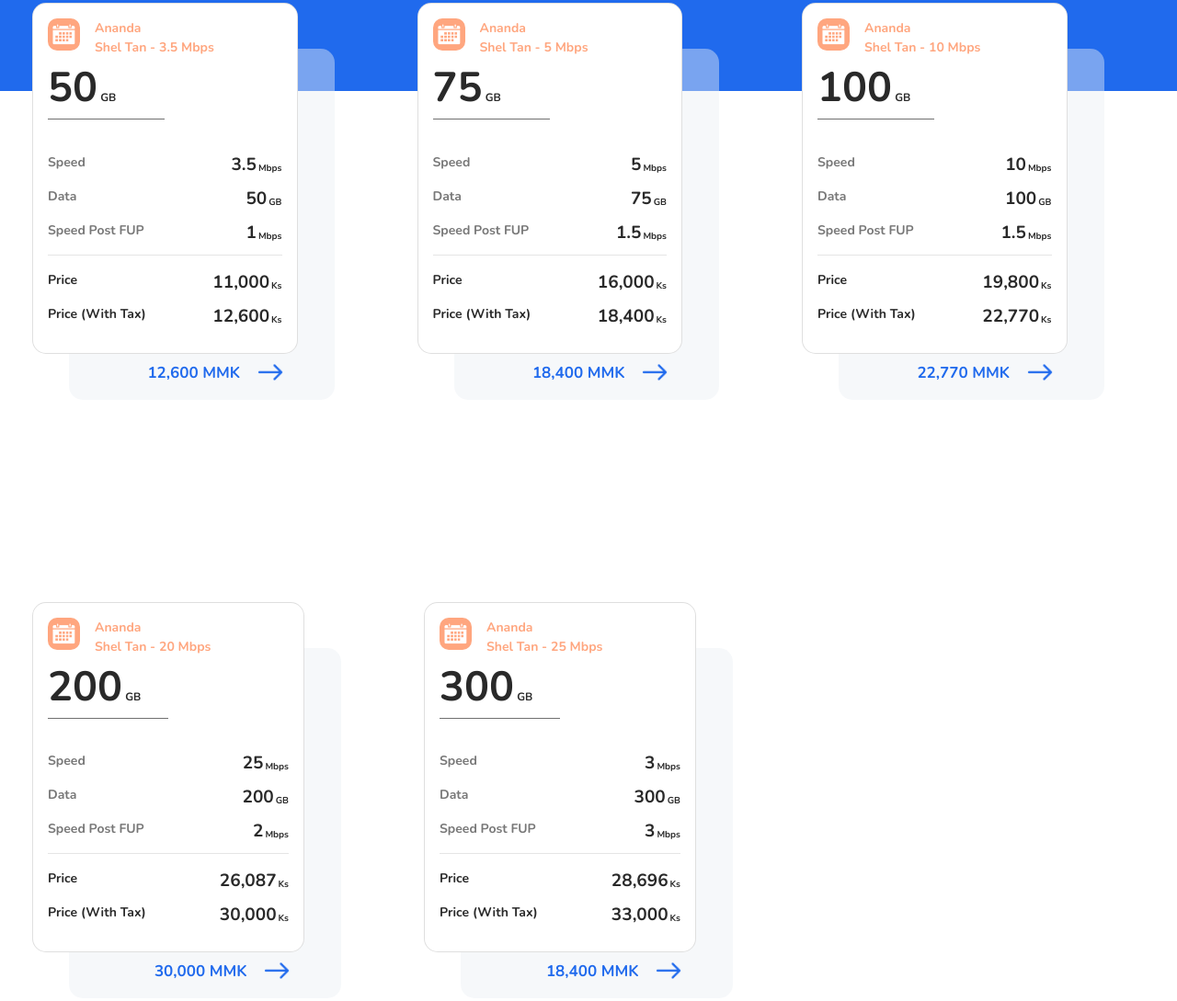
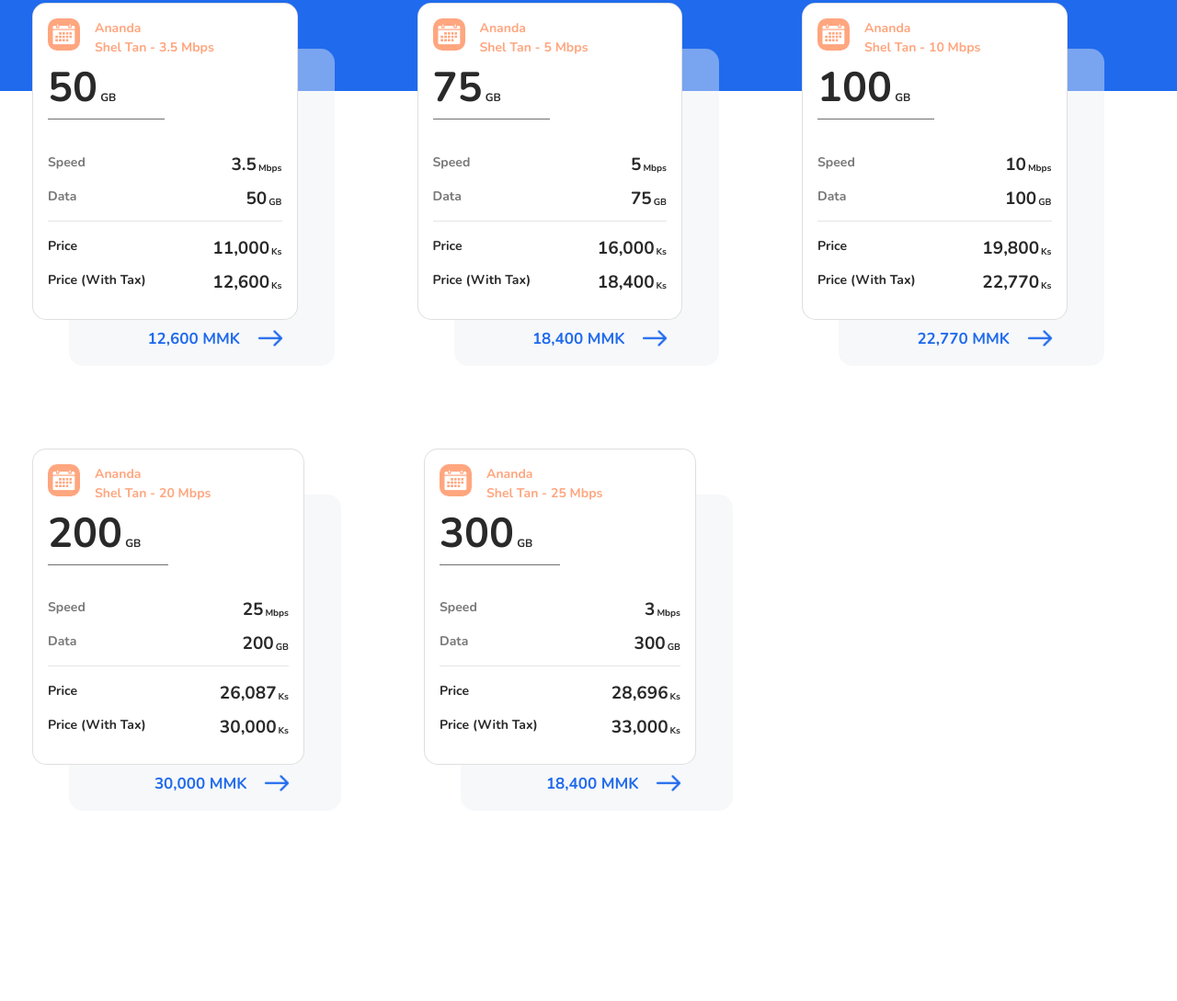
Before and after one commit to ananda-mm/ananda-mm.github.io, a plain HTML site: page dataplan1.html in a window 1280 px wide. Shown: the part 912-2001 px from the top of the page at 92% size. Drawn offline with Linux system fonts and the light colour scheme.

Commit message:
Add files via upload

```diff
--- a/dataplan1.html
+++ b/dataplan1.html
@@ -42,6 +42,16 @@
    <link href="css/slick-slider.css" rel="stylesheet">
    <link href="css/subpage.css" rel="stylesheet">
    <link href="css/login-sub-menu.css" rel="stylesheet" />
+   <!-- <style>
+    .cardsList-list {
+        margin-top: 5px !important;
+        margin-bottom: 5px !important;
+    }
+    .cardsList {
+        padding-top: 5px !important;
+        padding-bottom: 5px !important;
+    }
+</style> -->
 </head>
 
 <body>
@@ -1568,8 +1578,6 @@
                                             class="featureSize">3.5</span></div>
                                     <div class="feature">Data<span class="featureSizeType">GB</span><span
                                             class="featureSize">50</span></div>
-                                    <div class="feature">Speed Post FUP<span class="featureSizeType">Mbps</span><span
-                                            class="featureSize">1</span></div>
                                     <hr />
                                     <div class="feature"><b>Price</b><span class="featureSizeType">Ks</span><span
                                             class="featureSize">11,000</span></div>
@@ -1615,8 +1623,6 @@
                                             class="featureSize">5</span></div>
                                     <div class="feature">Data<span class="featureSizeType">GB</span><span
                                             class="featureSize">75</span></div>
-                                    <div class="feature">Speed Post FUP<span class="featureSizeType">Mbps</span><span
-                                            class="featureSize">1.5</span></div>
                                     <hr />
                                     <div class="feature"><b>Price</b><span class="featureSizeType">Ks</span><span
                                             class="featureSize">16,000</span></div>
@@ -1662,8 +1668,6 @@
                                             class="featureSize">10</span></div>
                                     <div class="feature">Data<span class="featureSizeType">GB</span><span
                                             class="featureSize">100</span></div>
-                                    <div class="feature">Speed Post FUP<span class="featureSizeType">Mbps</span><span
-                                            class="featureSize">1.5</span></div>
                                     <hr />
                                     <div class="feature"><b>Price</b><span class="featureSizeType">Ks</span><span
                                             class="featureSize">19,800</span></div>
@@ -1709,8 +1713,6 @@
                                             class="featureSize">15</span></div>
                                     <div class="feature">Data<span class="featureSizeType">GB</span><span
                                             class="featureSize">150</span></div>
-                                    <div class="feature">Speed Post FUP<span class="featureSizeType">Mbps</span><span
-                                            class="featureSize">1.5</span></div>
                                     <hr />
                                     <div class="feature"><b>Price</b><span class="featureSizeType">Ks</span><span
                                             class="featureSize">21,739</span></div>
@@ -1738,7 +1740,7 @@
                 </div>
 
 
-                <div class="cardsList-list">
+                <div class="cardsList-list" style="margin-top: -130px;">
                     <div class="box-shadow-hover">
                         <div class="card d-block pointer">
                             <div class="pricing-table purple">
@@ -1760,8 +1762,6 @@
                                             class="featureSize">25</span></div>
                                     <div class="feature">Data<span class="featureSizeType">GB</span><span
                                             class="featureSize">200</span></div>
-                                    <div class="feature">Speed Post FUP<span class="featureSizeType">Mbps</span><span
-                                            class="featureSize">2</span></div>
                                     <hr />
                                     <div class="feature"><b>Price</b><span class="featureSizeType">Ks</span><span
                                             class="featureSize">26,087</span></div>
@@ -1807,8 +1807,6 @@
                                             class="featureSize">3</span></div>
                                     <div class="feature">Data<span class="featureSizeType">GB</span><span
                                             class="featureSize">300</span></div>
-                                    <div class="feature">Speed Post FUP<span class="featureSizeType">Mbps</span><span
-                                            class="featureSize">3</span></div>
                                     <hr />
                                     <div class="feature"><b>Price</b><span class="featureSizeType">Ks</span><span
                                             class="featureSize">28,696</span></div>
```
Also changed, not shown: dataplan2.html (+2 -12 lines).
